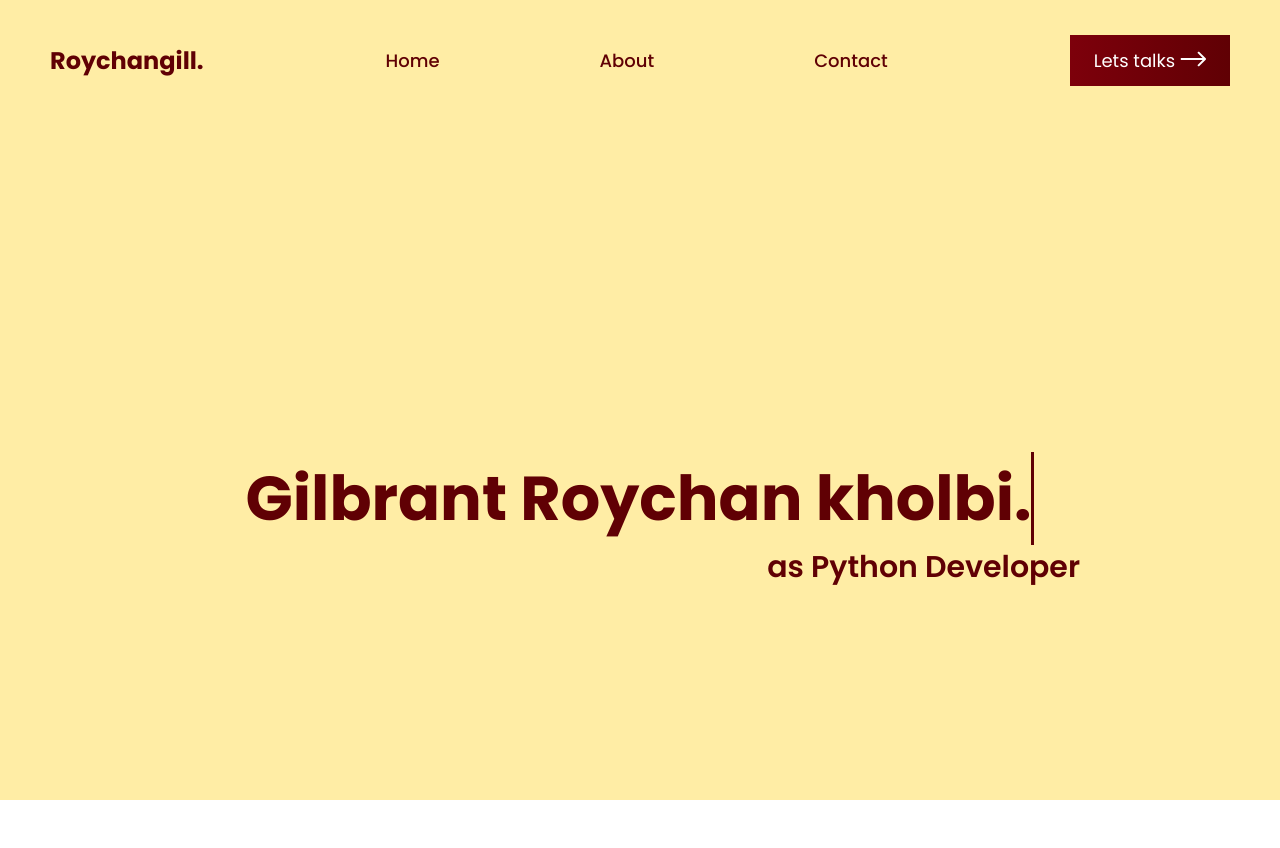
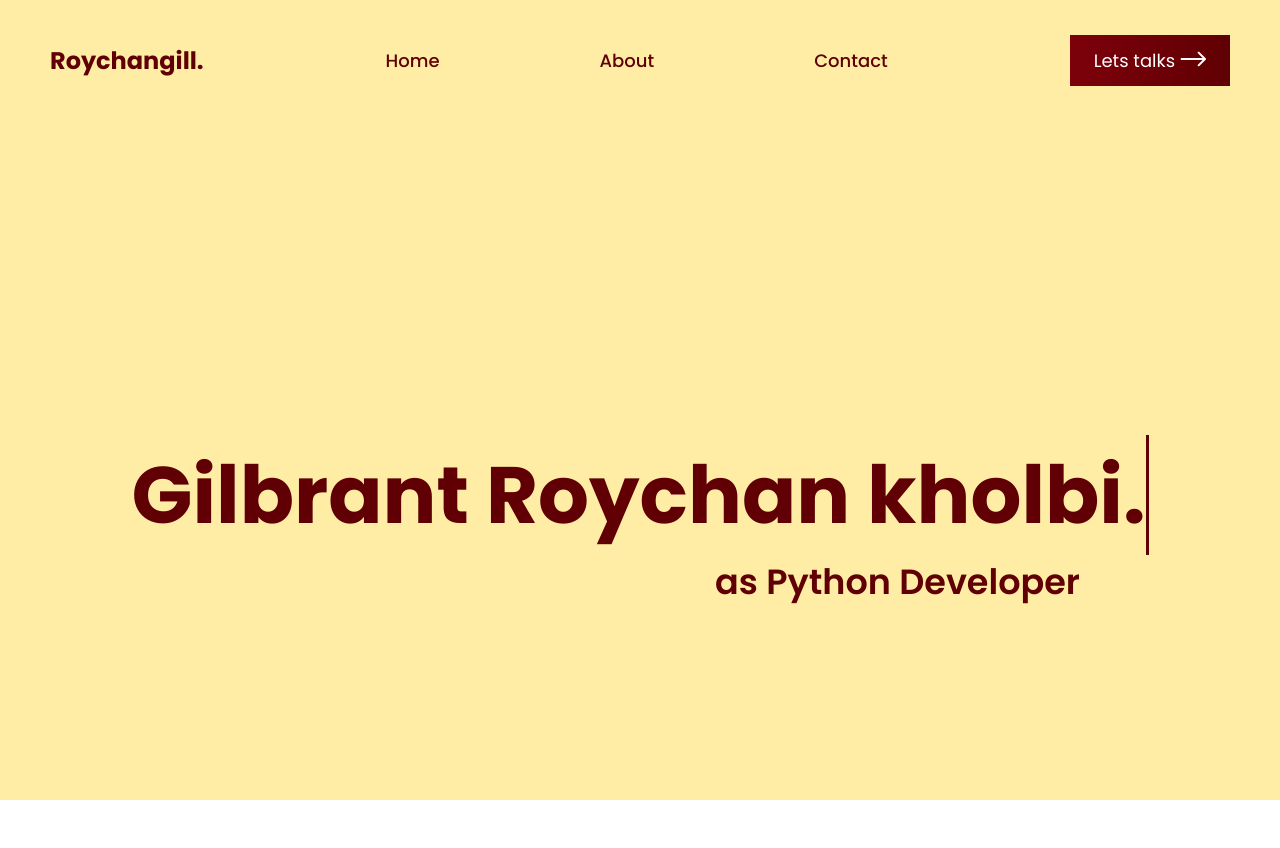
Before and after one commit to GilbrantRoychan/GilbrantWebsite, a Flask app: page / in a window 1280 px wide. Shown: the top 848 px of the page. Run offline with Flask 3, Linux system fonts and the light colour scheme.

Commit message:
style.css: change fonsize

```diff
--- a/static/style.css
+++ b/static/style.css
@@ -81,7 +81,7 @@
 }
 
 .main h1 {
-    font-size: 62px;
+    font-size: 80px;
     font-weight: bold;
     color: var(--CTA);
     display: inline-block;
@@ -98,12 +98,12 @@
     display: flex;
     align-self: flex-end;
     right: 150px;
-    font-size: 30px;
+    font-size: 35px;
     font-weight: 600;
     color: var(--CTA);
     margin-top: -50px;
     opacity: 0;
-    animation: slideDown 2.5s ease-in-out forwards;
+    animation: slideDown 2s ease-in-out forwards;
 
 }
 
```
